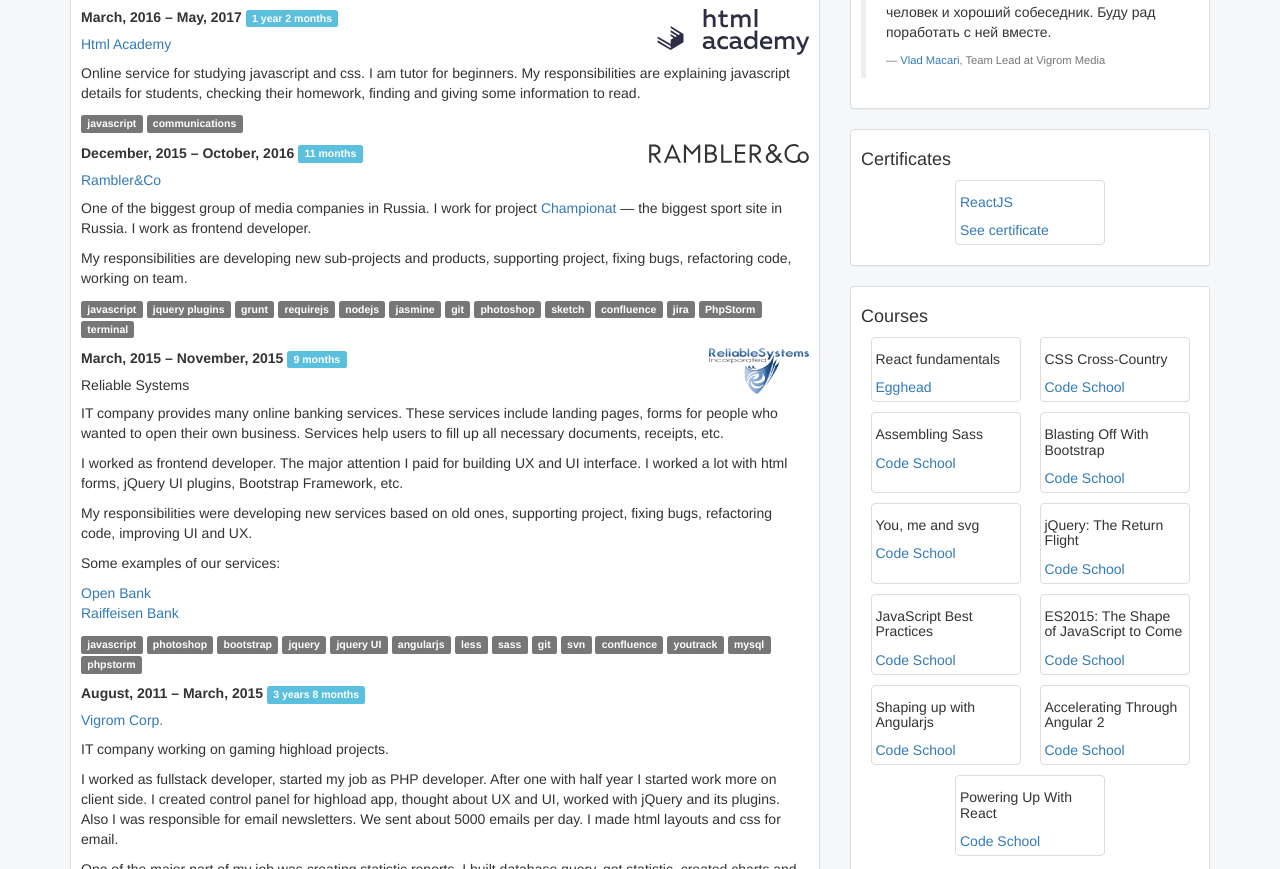
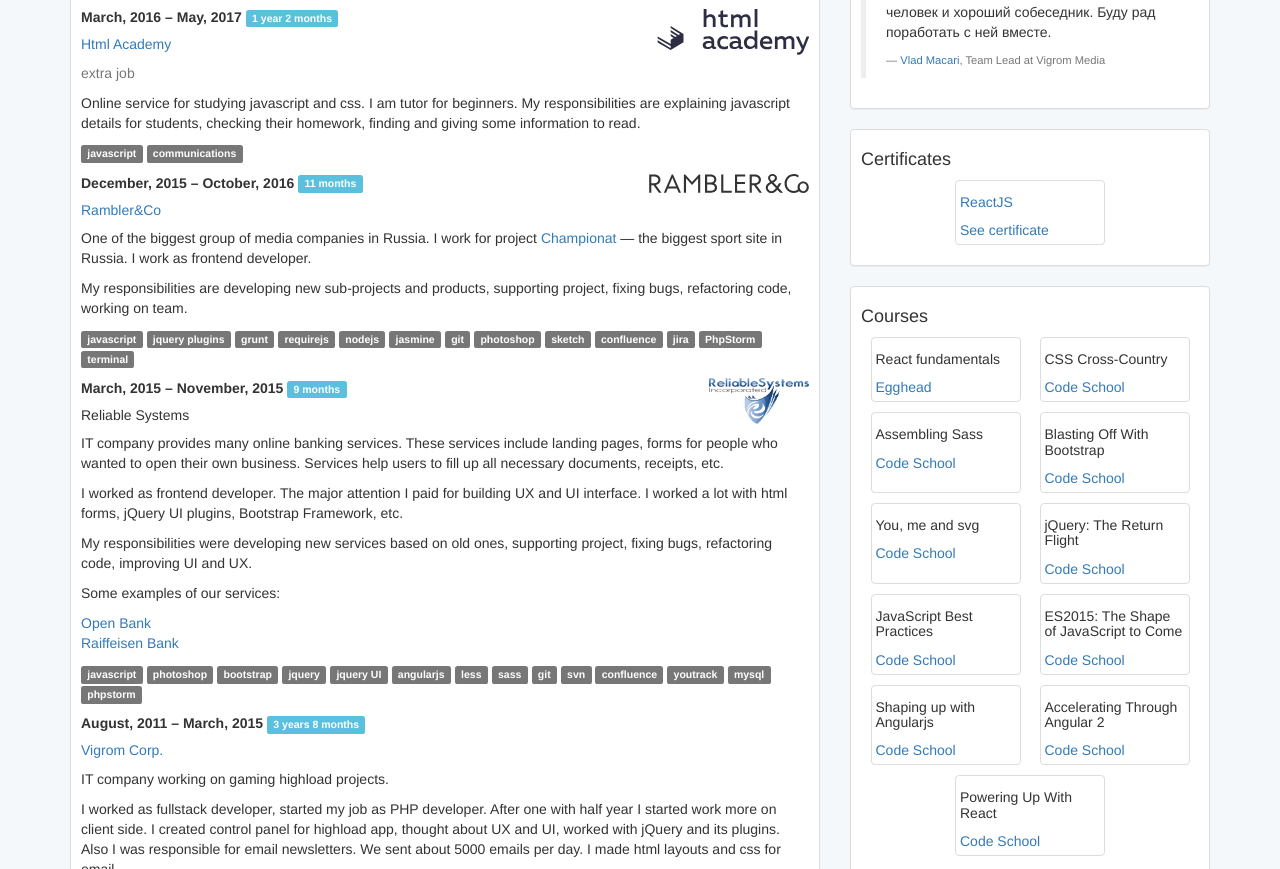
Before and after one commit to korosteleva/korosteleva.github.io, a website: page experience.html in a window 1280 px wide. Shown: the part 231-1100 px from the top of the page. Drawn offline with Linux system fonts and the light colour scheme; a script that the page names is missing.

Commit message:
add extrajob text

```diff
--- a/experience.html
+++ b/experience.html
@@ -118,10 +118,9 @@
 				<div class="experience-element">
 					<div class="row">
 						<div class="col-xs-12 col-sm-6 col-md-6 col-lg-6">
-
 							<strong>March, 2016 – May, 2017 <span class="label label-info">1 year 2 months</span></strong>
 							<h5><a href="https://htmlacademy.ru" target="_blank">Html Academy</a></h5>
-
+                            <p class="text-muted">extra job</p>
 						</div>
 						<div class="col-xs-12 col-sm-6 col-md-6 col-lg-6 experience-element__logo-wrapper">
 							<img src="images/experience/htmlacademy-logo.svg">
```
